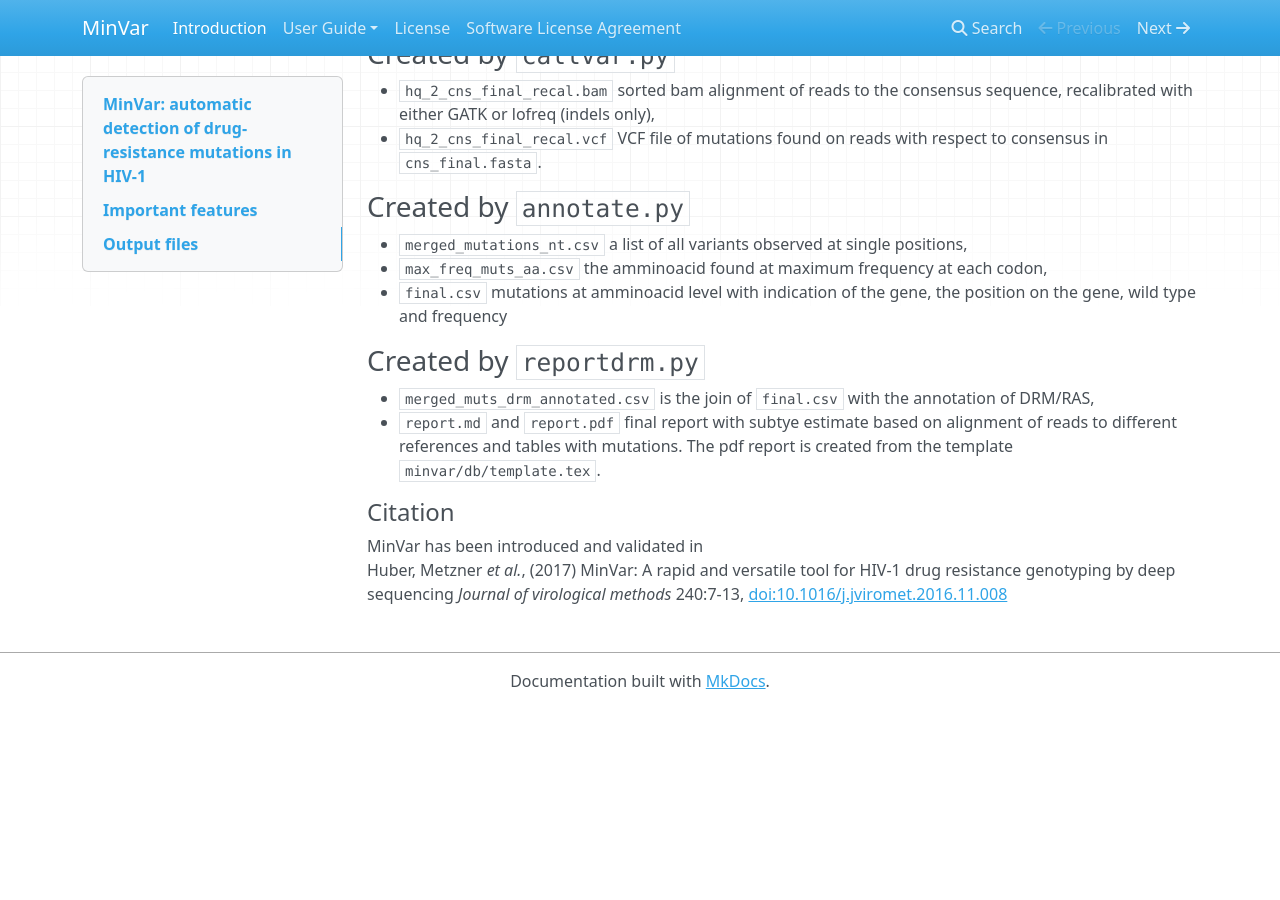
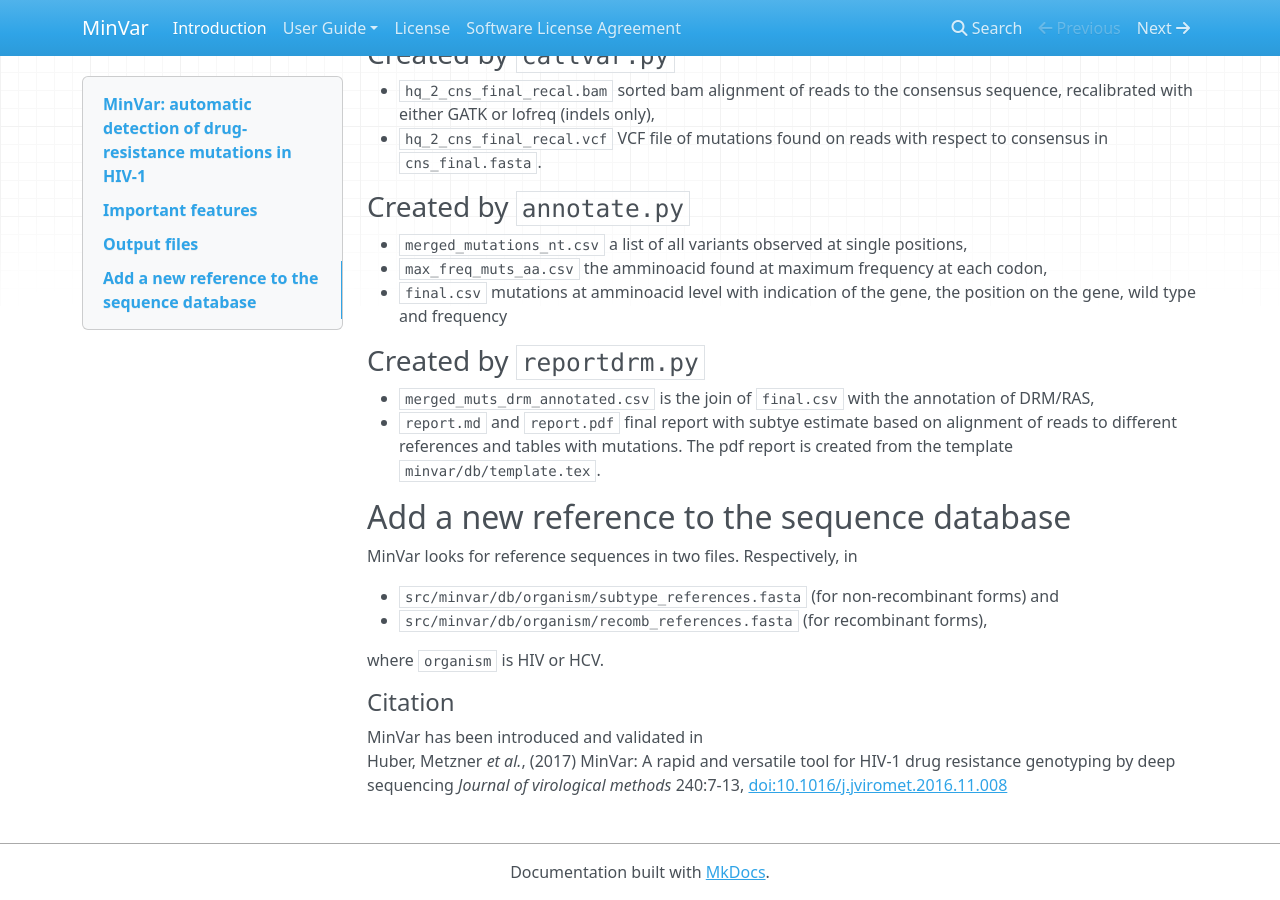
Before and after one commit to medvir/MinVar, an MkDocs documentation site: the page built from rtd/index.md, in a window 1280 px wide and 900 px high, scrolled down 1671 px. Built offline with MkDocs 1.6.1, drawn with Linux system fonts in a browser that asks for light colours; nearby versions of some CDN libraries; old or Windows-style settings are respelled for this version of MkDocs; before the commit the page ends 2380 px from its top, so only the background shows below that.

Commit message:
Started addressing #27

```diff
--- a/rtd/index.md
+++ b/rtd/index.md
@@ -106,6 +106,16 @@
   alignment of reads to different references and tables with mutations. The
   pdf report is created from the template `minvar/db/template.tex`.
 
+
+## Add a new reference to the sequence database
+
+MinVar looks for reference sequences in two files. Respectively, in
+
+- `src/minvar/db/organism/subtype_references.fasta` (for non-recombinant forms) and
+- `src/minvar/db/organism/recomb_references.fasta` (for recombinant forms),
+
+where `organism` is HIV or HCV.
+
 #### Citation
 
 MinVar has been introduced and validated in
```
